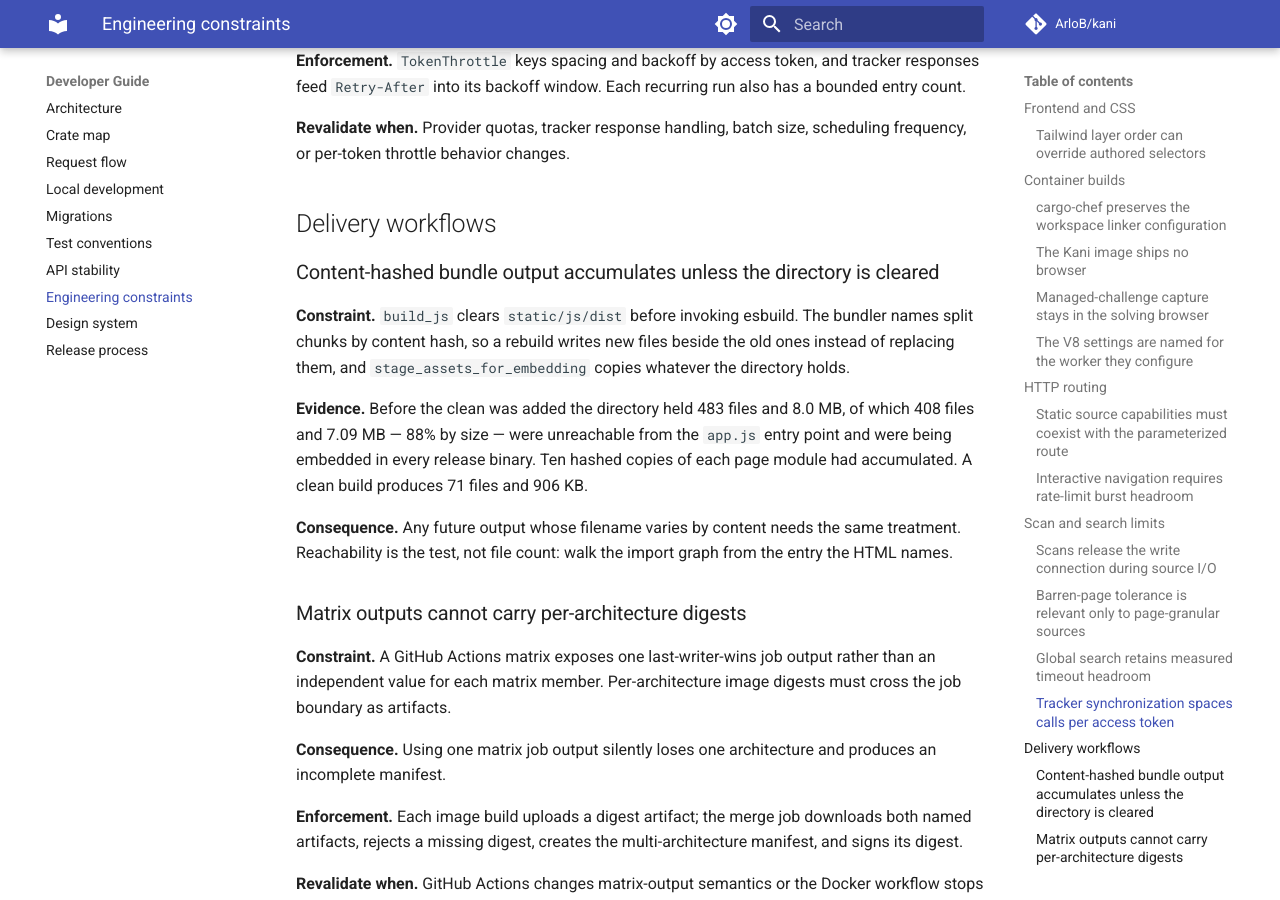
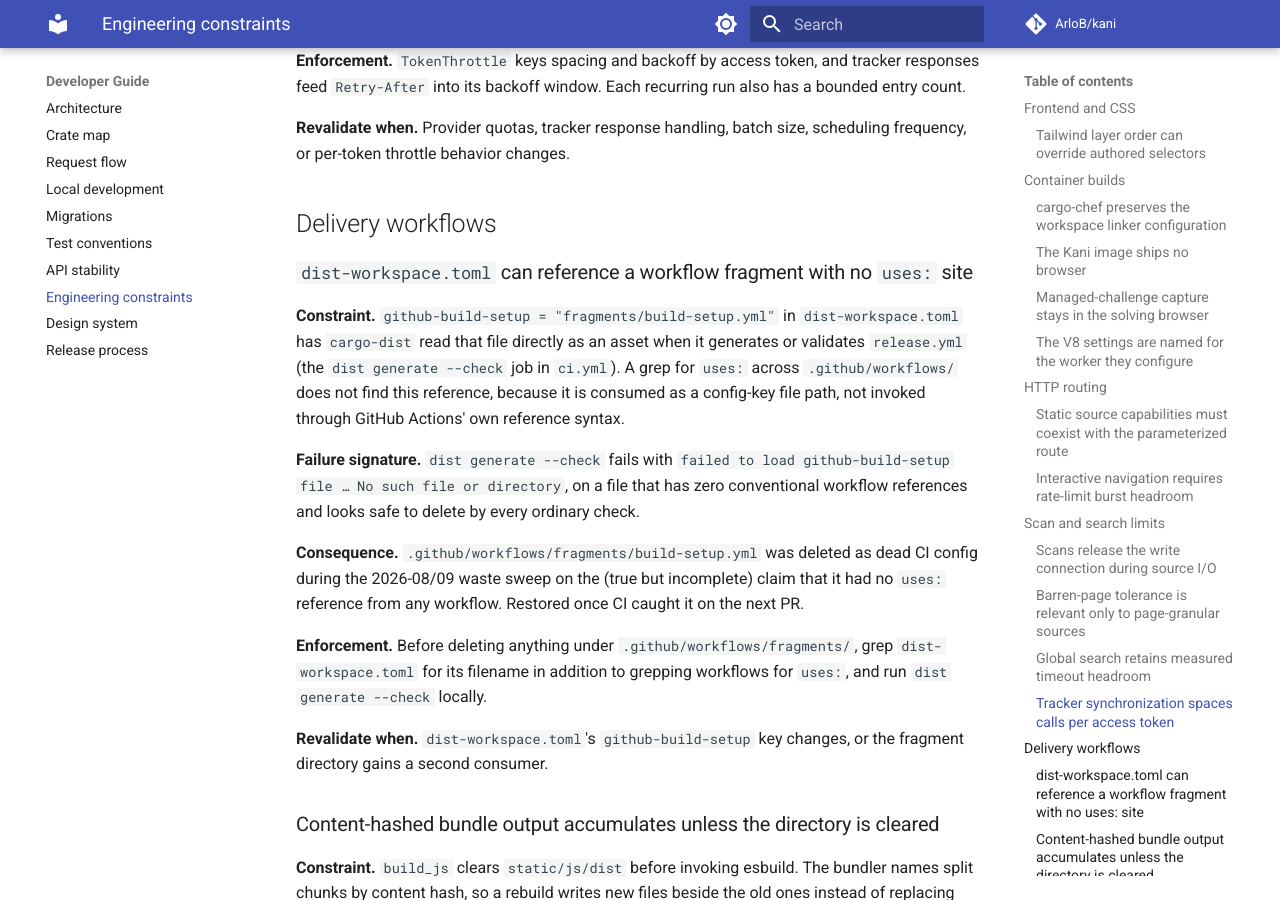
Before and after one commit to ArloB/kani, an MkDocs documentation site: the page built from docs/docs/developer/engineering-constraints.md, in a window 1280 px wide and 900 px high, scrolled down 5116 px. Built offline with MkDocs 1.6.1 and Material for MkDocs 9.7.7, drawn with Linux system fonts in a browser that asks for light colours; comment, search, counter and statistics services are not loaded.

Commit message:
Record the build-setup.yml false-dead-code finding in the constraints register
Co-Authored-By: Claude Sonnet 5 <noreply@anthropic.com>
Claude-Session: https://claude.ai/code/session_01DAt29ZtHrDdHisDEFSfmxq

```diff
--- a/docs/docs/developer/engineering-constraints.md
+++ b/docs/docs/developer/engineering-constraints.md
@@ -208,6 +208,29 @@ provider limit.
 or per-token throttle behavior changes.
 
 ## Delivery workflows
+
+### `dist-workspace.toml` can reference a workflow fragment with no `uses:` site
+
+**Constraint.** `github-build-setup = "fragments/build-setup.yml"` in `dist-workspace.toml` has
+`cargo-dist` read that file directly as an asset when it generates or validates `release.yml`
+(the `dist generate --check` job in `ci.yml`). A grep for `uses:` across `.github/workflows/`
+does not find this reference, because it is consumed as a config-key file path, not invoked
+through GitHub Actions' own reference syntax.
+
+**Failure signature.** `dist generate --check` fails with `failed to load github-build-setup
+file … No such file or directory`, on a file that has zero conventional workflow references and
+looks safe to delete by every ordinary check.
+
+**Consequence.** `.github/workflows/fragments/build-setup.yml` was deleted as dead CI config
+during the 2026-08/09 waste sweep on the (true but incomplete) claim that it had no `uses:`
+reference from any workflow. Restored once CI caught it on the next PR.
+
+**Enforcement.** Before deleting anything under `.github/workflows/fragments/`, grep
+`dist-workspace.toml` for its filename in addition to grepping workflows for `uses:`, and run
+`dist generate --check` locally.
+
+**Revalidate when.** `dist-workspace.toml`'s `github-build-setup` key changes, or the fragment
+directory gains a second consumer.
 
 ### Content-hashed bundle output accumulates unless the directory is cleared
 
```
